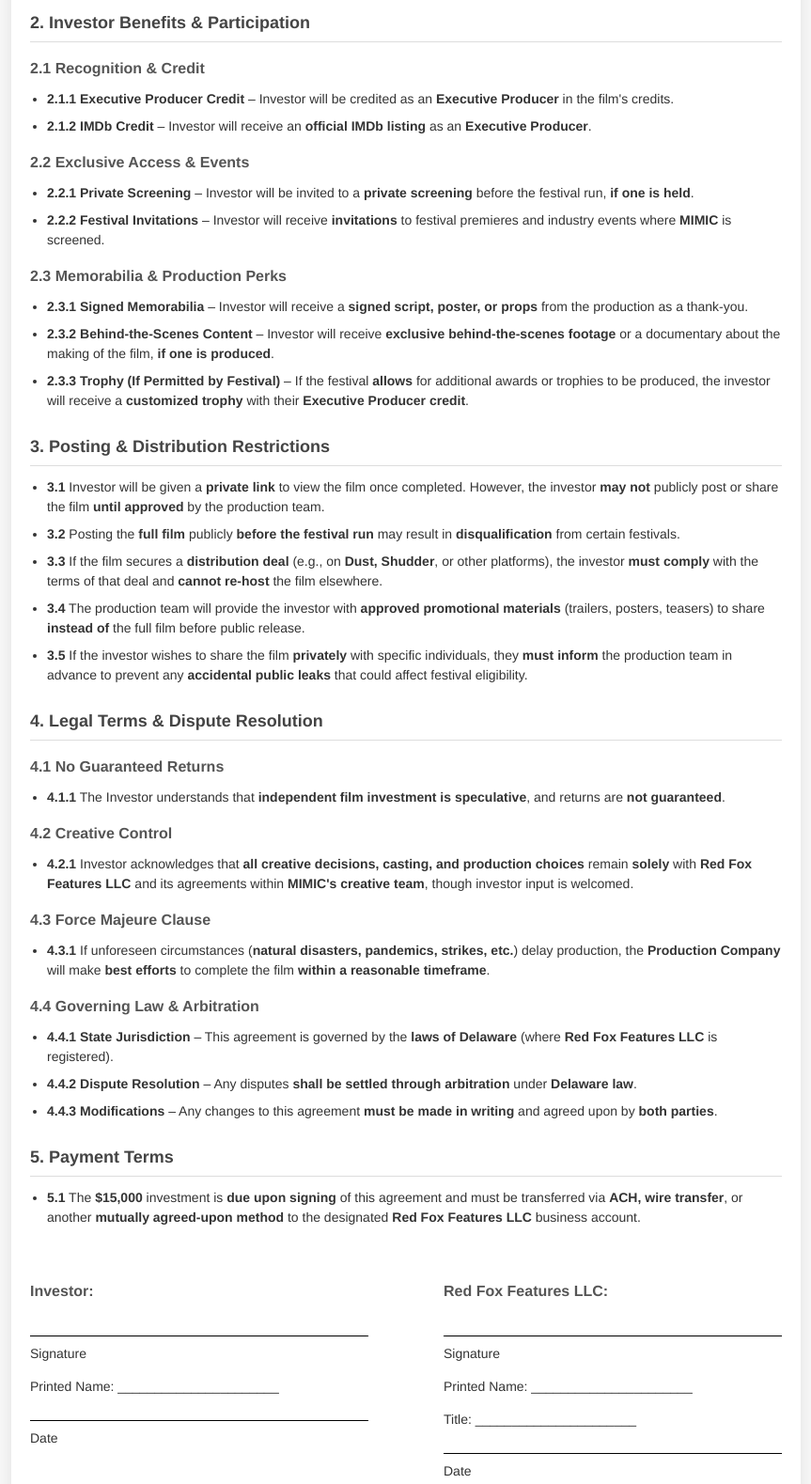
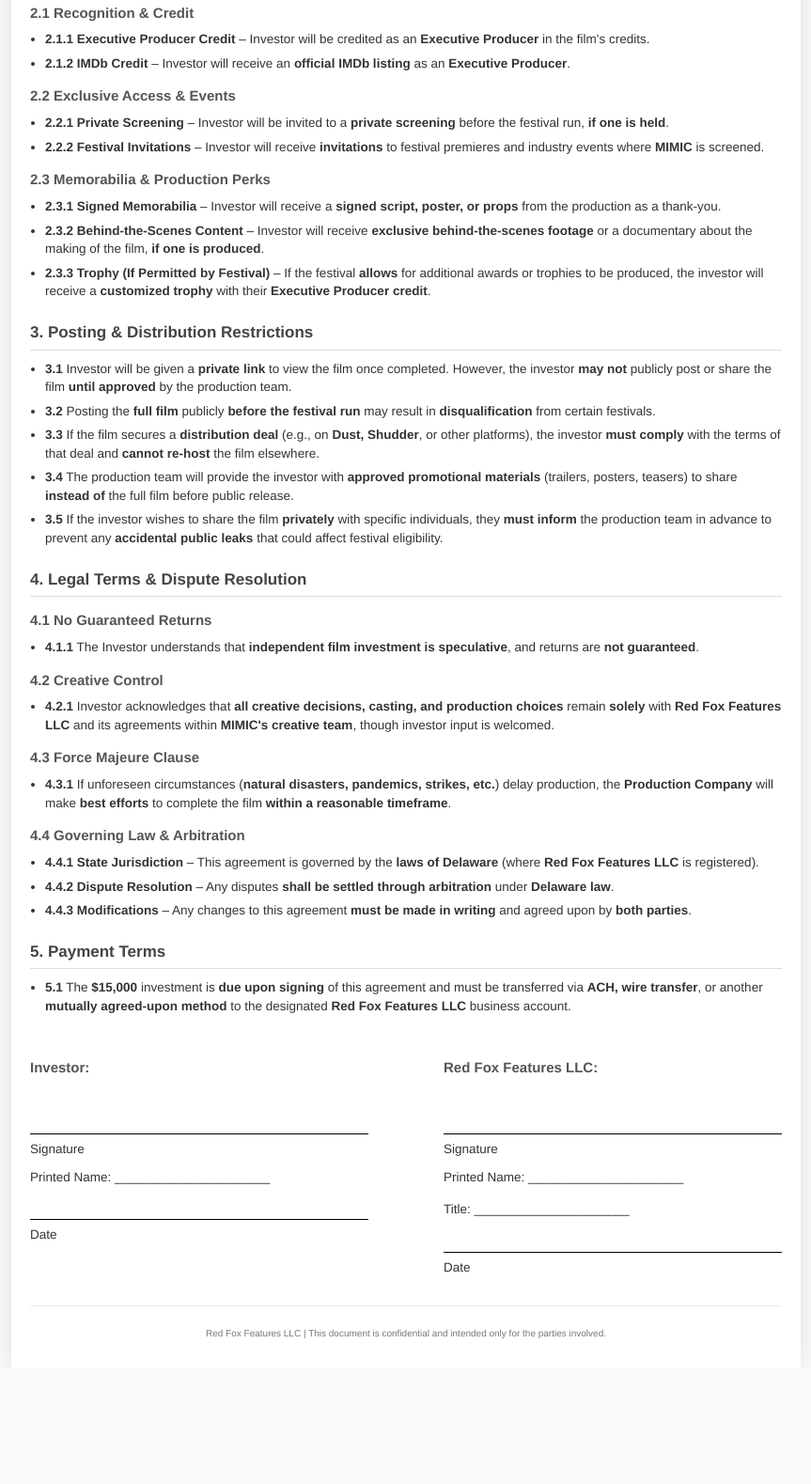
Before and after one commit to mikecerisano/investorhariagreement, a plain HTML site: page index.html in a window 1280 px wide. Shown: the part 493-2072 px from the top of the page at 94% size, without its empty margins (208-1071 px from the left). After the commit the page ends 1949 px from the top, so only its background shows below. Drawn offline with Linux system fonts and the light colour scheme.

Commit message:
Update index.html

```diff
--- a/index.html
+++ b/index.html
@@ -7,12 +7,12 @@
     <style>
         body {
             font-family: 'Helvetica Neue', Arial, sans-serif;
-            line-height: 1.5; /* Reduced from 1.6 */
+            line-height: 1.45; /* Further reduced */
             margin: 0;
             padding: 0;
             color: #333;
             background-color: #f9f9f9;
-            font-size: 14px; /* Slightly reduced from default */
+            font-size: 13.5px; /* Slightly more reduced */
         }
 
         .container {
@@ -25,44 +25,44 @@
 
         .header {
             text-align: center;
-            margin-bottom: 25px; /* Reduced from 30px */
-            padding-bottom: 15px; /* Reduced from 20px */
+            margin-bottom: 22px; /* Further reduced */
+            padding-bottom: 12px; /* Further reduced */
             border-bottom: 1px solid #eee;
         }
 
         .logo {
-            max-width: 130px; /* Reduced from 150px */
-            margin: 0 auto 15px; /* Reduced from 20px */
+            max-width: 120px; /* Further reduced */
+            margin: 0 auto 12px; /* Further reduced */
             display: block;
         }
 
         h1 {
-            font-size: 24px; /* Reduced from 28px */
+            font-size: 24px;
             margin-top: 0;
-            margin-bottom: 15px; /* Added explicit bottom margin */
+            margin-bottom: 12px;
             color: #222;
             text-transform: uppercase;
             letter-spacing: 1px;
         }
 
         h2 {
-            font-size: 18px; /* Reduced from 20px */
-            margin-top: 25px; /* Reduced from 30px */
-            margin-bottom: 12px; /* Added explicit bottom margin */
-            padding-bottom: 6px; /* Reduced from 8px */
+            font-size: 17px; /* Further reduced */
+            margin-top: 22px; /* Further reduced */
+            margin-bottom: 10px;
+            padding-bottom: 5px; /* Further reduced */
             border-bottom: 1px solid #ddd;
             color: #444;
         }
 
         h3 {
-            font-size: 16px; /* Reduced from 18px */
+            font-size: 15px; /* Further reduced */
             color: #555;
-            margin-top: 16px; /* Reduced from 20px */
-            margin-bottom: 10px; /* Added explicit bottom margin */
+            margin-top: 14px; /* Further reduced */
+            margin-bottom: 8px; /* Further reduced */
         }
 
         section {
-            margin-bottom: 24px; /* Reduced from 30px */
+            margin-bottom: 20px; /* Further reduced */
         }
 
         strong {
@@ -70,19 +70,20 @@
         }
 
         ul {
-            padding-left: 18px; /* Reduced from 20px */
-            margin-top: 8px; /* Added explicit top margin */
-            margin-bottom: 12px; /* Added explicit bottom margin */
+            padding-left: 16px; /* Further reduced */
+            margin-top: 6px; /* Further reduced */
+            margin-bottom: 10px; /* Further reduced */
         }
 
         li {
-            margin-bottom: 8px; /* Reduced from 10px */
+            margin-bottom: 6px; /* Further reduced */
         }
 
-        /* Force the signatures on same page */
+        /* Force the signatures on same page and provide more space */
         .signature-section {
             page-break-inside: avoid;
-            margin-top: 40px; /* Reduced from 50px */
+            margin-top: 30px; /* Reduced */
+            margin-bottom: 20px;
         }
 
         .signatures {
@@ -96,28 +97,39 @@
 
         .signature-line {
             border-top: 1px solid #000;
-            padding-top: 8px; /* Reduced from 10px */
-            margin-top: 35px; /* Reduced from 40px */
+            padding-top: 6px; /* Reduced */
+            margin-top: 60px; /* INCREASED for more signature space */
+        }
+
+        .signature-name {
+            margin-top: 10px; /* Added specific space for name */
+            margin-bottom: 15px; /* Added space between name and date */
         }
 
         .date-line {
             border-top: 1px solid #000;
-            padding-top: 8px; /* Reduced from 10px */
-            margin-top: 25px; /* Reduced from 30px */
+            padding-top: 6px; /* Reduced */
+            margin-top: 35px; /* INCREASED for more date space */
         }
 
         .footer {
-            margin-top: 40px; /* Reduced from 50px */
+            margin-top: 30px; /* Reduced */
             text-align: center;
-            font-size: 11px; /* Reduced from 12px */
+            font-size: 10px; /* Further reduced */
             color: #777;
             border-top: 1px solid #eee;
-            padding-top: 15px; /* Reduced from 20px */
+            padding-top: 12px; /* Reduced */
         }
 
         /* Reduce spacing to ensure signatures fit on one page */
         .compact-section {
-            margin-bottom: 12px; /* Reduced from 15px */
+            margin-bottom: 10px; /* Further reduced */
+        }
+
+        /* Make nested lists more compact */
+        ul ul {
+            margin-top: 4px;
+            margin-bottom: 6px;
         }
 
         /* Print-specific styles */
@@ -130,7 +142,7 @@
                 box-shadow: none;
                 margin: 0;
                 max-width: none;
-                padding: 15px; /* Reduced padding for print */
+                padding: 12px; /* Reduced */
             }
 
             .page-break {
@@ -234,20 +246,20 @@
             </ul>
         </section>
 
-        <!-- Force this section to stay together on one page -->
+        <!-- Force this section to stay together on one page with MORE space for signatures -->
         <div class="signature-section">
             <div class="signatures">
                 <div class="signature-block">
                     <h3>Investor:</h3>
                     <div class="signature-line">Signature</div>
-                    <p>Printed Name: ______________________</p>
+                    <p class="signature-name">Printed Name: ______________________</p>
                     <div class="date-line">Date</div>
                 </div>
 
                 <div class="signature-block">
                     <h3>Red Fox Features LLC:</h3>
                     <div class="signature-line">Signature</div>
-                    <p>Printed Name: ______________________</p>
+                    <p class="signature-name">Printed Name: ______________________</p>
                     <p>Title: ______________________</p>
                     <div class="date-line">Date</div>
                 </div>
```
